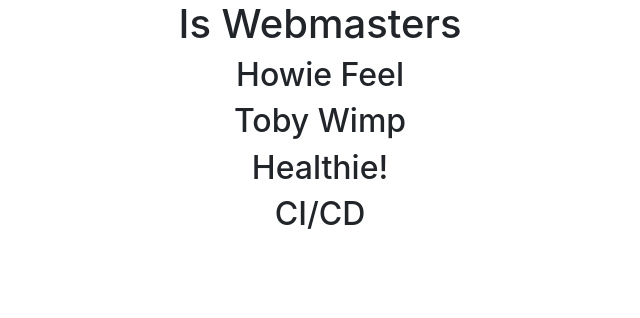
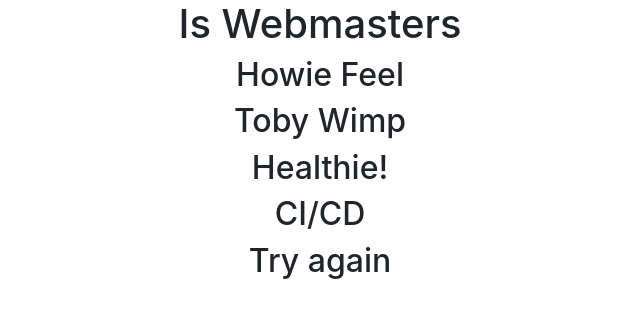
Before and after one commit to smarchman/heywimpcicd, a plain HTML site: page index.html in a window 1280 px wide. Shown: the whole page, without its empty margins (320-960 px from the left). Drawn offline with nearby package versions, Linux system fonts and the light colour scheme.

Commit message:
added cicd-update branch and another line

```diff
--- a/index.html
+++ b/index.html
@@ -16,6 +16,7 @@
         <h2>Toby Wimp</h2>
         <h2>Healthie!</h2>
         <h2>CI/CD</h2>
+        <h2>Try again</h2>
 
     </center>
 
```
